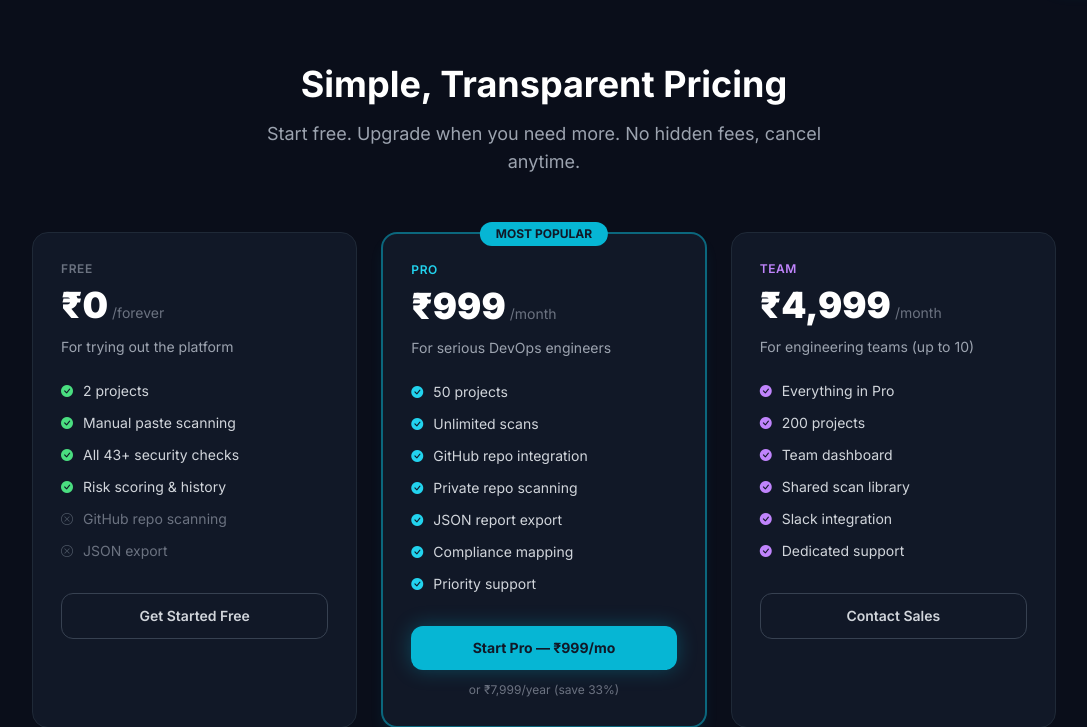
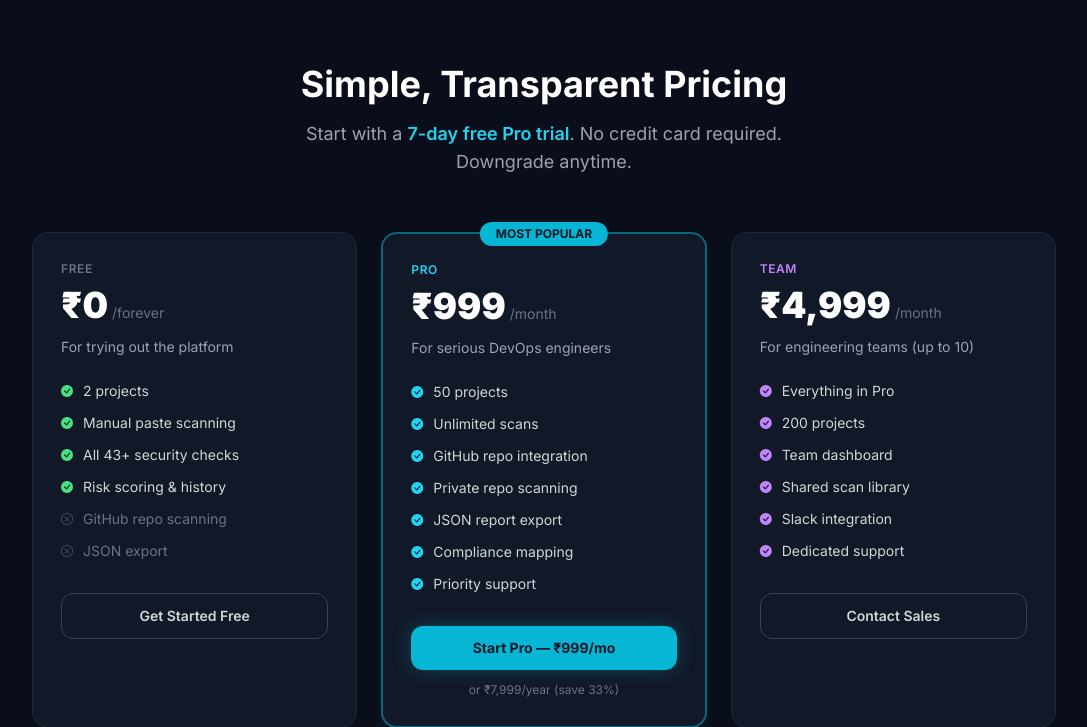
Before and after one commit to vijaykanth1729/DeployPilotAI, a Flask app: page /pricing in a window 1280 px wide. Shown: the part 65-792 px from the top of the page, without its empty margins (96-1183 px from the left). Run offline with Flask 3, Linux system fonts and the light colour scheme; some libraries are stand-ins or nearby versions.

Commit message:
Upgraded pro access for 7 days free trial

```diff
--- a/deploypilot-ai/app.py
+++ b/deploypilot-ai/app.py
@@ -61,11 +61,31 @@ class User(UserMixin, db.Model):
         return bcrypt.checkpw(password.encode('utf-8'), self.password_hash.encode('utf-8'))
 
     def get_plan_limit(self, key):
+        # Check if trial/plan has expired
+        if self.plan != 'free' and self.plan_expires_at:
+            if self.plan_expires_at.replace(tzinfo=timezone.utc) < datetime.now(timezone.utc):
+                # Plan expired — treat as free
+                return PLAN_LIMITS.get('free', {}).get(key, 0)
         return PLAN_LIMITS.get(self.plan, PLAN_LIMITS['free']).get(key, 0)
 
     def can_create_project(self):
         current_count = Project.query.filter_by(user_id=self.id).count()
         return current_count < self.get_plan_limit('projects')
+
+    def is_plan_active(self):
+        """Check if paid plan/trial is still active."""
+        if self.plan == 'free':
+            return False
+        if not self.plan_expires_at:
+            return True
+        return self.plan_expires_at.replace(tzinfo=timezone.utc) >= datetime.now(timezone.utc)
+
+    def days_left_in_trial(self):
+        """Return days left in trial/plan, or 0 if expired."""
+        if not self.plan_expires_at:
+            return 0
+        delta = self.plan_expires_at.replace(tzinfo=timezone.utc) - datetime.now(timezone.utc)
+        return max(0, delta.days)
 
     def generate_reset_token(self):
         from datetime import timedelta
@@ -1117,11 +1137,14 @@ def register():
 
             user = User(email=email, name=name)
             user.set_password(password)
+            # Auto-activate 7-day Pro trial for new users
+            user.plan = 'pro'
+            user.plan_expires_at = datetime.now(timezone.utc) + timedelta(days=7)
             db.session.add(user)
             db.session.commit()
 
             login_user(user)
-            flash('Welcome to InfraAudit AI!', 'success')
+            flash('🎉 Welcome! You have a 7-day Pro trial — full access to all features. Explore everything!', 'success')
             return redirect(url_for('dashboard'))
         except Exception as e:
             db.session.rollback()
@@ -1223,6 +1246,11 @@ def project_new():
             if not name:
                 flash('Project name is required.', 'error')
                 return render_template('project_new.html')
+
+            # Plan check: GitHub repo connection is Pro+ only
+            if repo_url and not current_user.is_plan_active():
+                flash('GitHub repo integration is a Pro feature. Free plan supports manual paste scanning only.', 'error')
+                return redirect(url_for('upgrade'))
 
             project = Project(
                 user_id=current_user.id,
@@ -1293,6 +1321,22 @@ def project_delete(project_id):
 @login_required
 def project_scan(project_id):
     project = Project.query.filter_by(id=project_id, user_id=current_user.id).first_or_404()
+
+    # Plan check: GitHub repo scanning is Pro+ only
+    if not current_user.is_plan_active() and project.repo_url:
+        flash('GitHub repo scanning is a Pro feature. Upgrade to scan repositories automatically.', 'error')
+        return redirect(url_for('upgrade'))
+
+    # Plan check: scan limit
+    if not current_user.is_plan_active():
+        month_start = datetime.now(timezone.utc).replace(day=1, hour=0, minute=0, second=0, microsecond=0)
+        scans_this_month = Scan.query.join(Project).filter(
+            Project.user_id == current_user.id,
+            Scan.created_at >= month_start
+        ).count()
+        if scans_this_month >= PLAN_LIMITS['free']['scans_per_month']:
+            flash(f'You\'ve used all {PLAN_LIMITS["free"]["scans_per_month"]} free scans this month. Upgrade to Pro for unlimited scans.', 'error')
+            return redirect(url_for('upgrade'))
 
     if not project.repo_url:
         flash('No repository URL configured for this project.', 'error')
@@ -1386,6 +1430,11 @@ def scan_detail(scan_id):
 @app.route('/scan/<int:scan_id>/export')
 @login_required
 def scan_export(scan_id):
+    # Plan check: JSON export is Pro+ only
+    if not current_user.is_plan_active():
+        flash('JSON export is a Pro feature. Upgrade to export scan reports.', 'error')
+        return redirect(url_for('upgrade'))
+
     scan = Scan.query.join(Project).filter(
         Scan.id == scan_id,
         Project.user_id == current_user.id
@@ -1428,6 +1477,17 @@ def analyze():
     results = None
     if request.method == 'POST':
         try:
+            # Plan check: scan limit for free users
+            if not current_user.is_plan_active():
+                month_start = datetime.now(timezone.utc).replace(day=1, hour=0, minute=0, second=0, microsecond=0)
+                scans_this_month = Scan.query.join(Project).filter(
+                    Project.user_id == current_user.id,
+                    Scan.created_at >= month_start
+                ).count()
+                if scans_this_month >= PLAN_LIMITS['free']['scans_per_month']:
+                    flash(f'You\'ve used all {PLAN_LIMITS["free"]["scans_per_month"]} free scans this month. Upgrade to Pro for unlimited scans.', 'error')
+                    return redirect(url_for('upgrade'))
+
             code = request.form.get('code', '')
             file_type = request.form.get('file_type', 'kubernetes')
 
--- a/deploypilot-ai/templates/index.html
+++ b/deploypilot-ai/templates/index.html
@@ -26,7 +26,7 @@
                     See How It Works
                 </a>
             </div>
-            <p class="text-sm text-gray-500 mt-4">No credit card required &middot; 2 free projects</p>
+            <p class="text-sm text-gray-500 mt-4">No credit card required &middot; 7-day Pro trial included</p>
         </div>
     </div>
 </section>
--- a/deploypilot-ai/templates/pricing.html
+++ b/deploypilot-ai/templates/pricing.html
@@ -4,7 +4,7 @@
 <div class="max-w-6xl mx-auto px-4 sm:px-6 lg:px-8 py-16">
     <div class="text-center mb-14">
         <h1 class="text-4xl font-bold text-white mb-4">Simple, Transparent Pricing</h1>
-        <p class="text-lg text-gray-400 max-w-xl mx-auto">Start free. Upgrade when you need more. No hidden fees, cancel anytime.</p>
+        <p class="text-lg text-gray-400 max-w-xl mx-auto">Start with a <span class="text-cyan-400 font-semibold">7-day free Pro trial</span>. No credit card required. Downgrade anytime.</p>
     </div>
 
     <div class="grid grid-cols-1 md:grid-cols-3 gap-6 max-w-5xl mx-auto">
```
Also changed, not shown: deploypilot-ai/templates/dashboard.html (+15 -9 lines).
